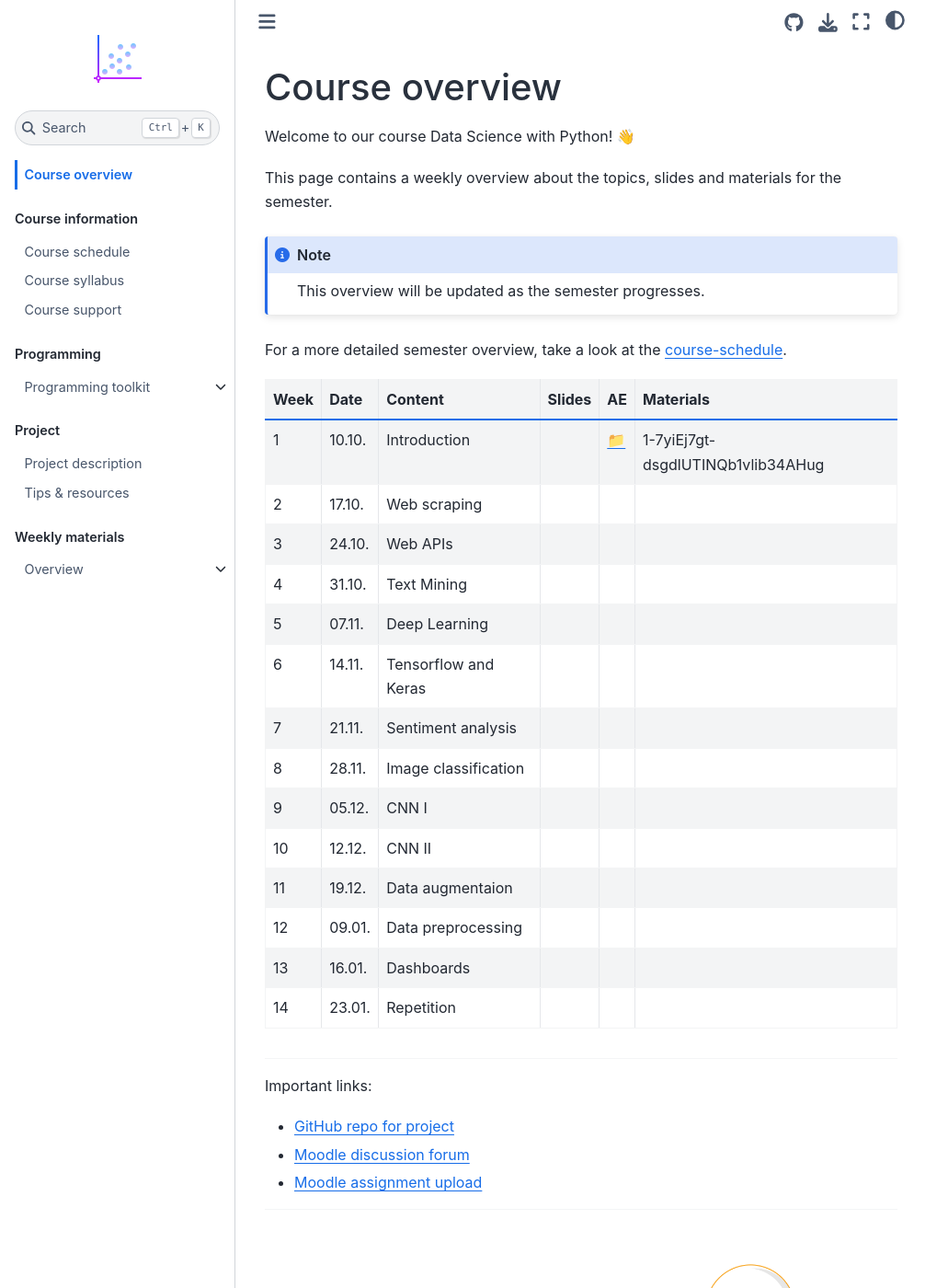
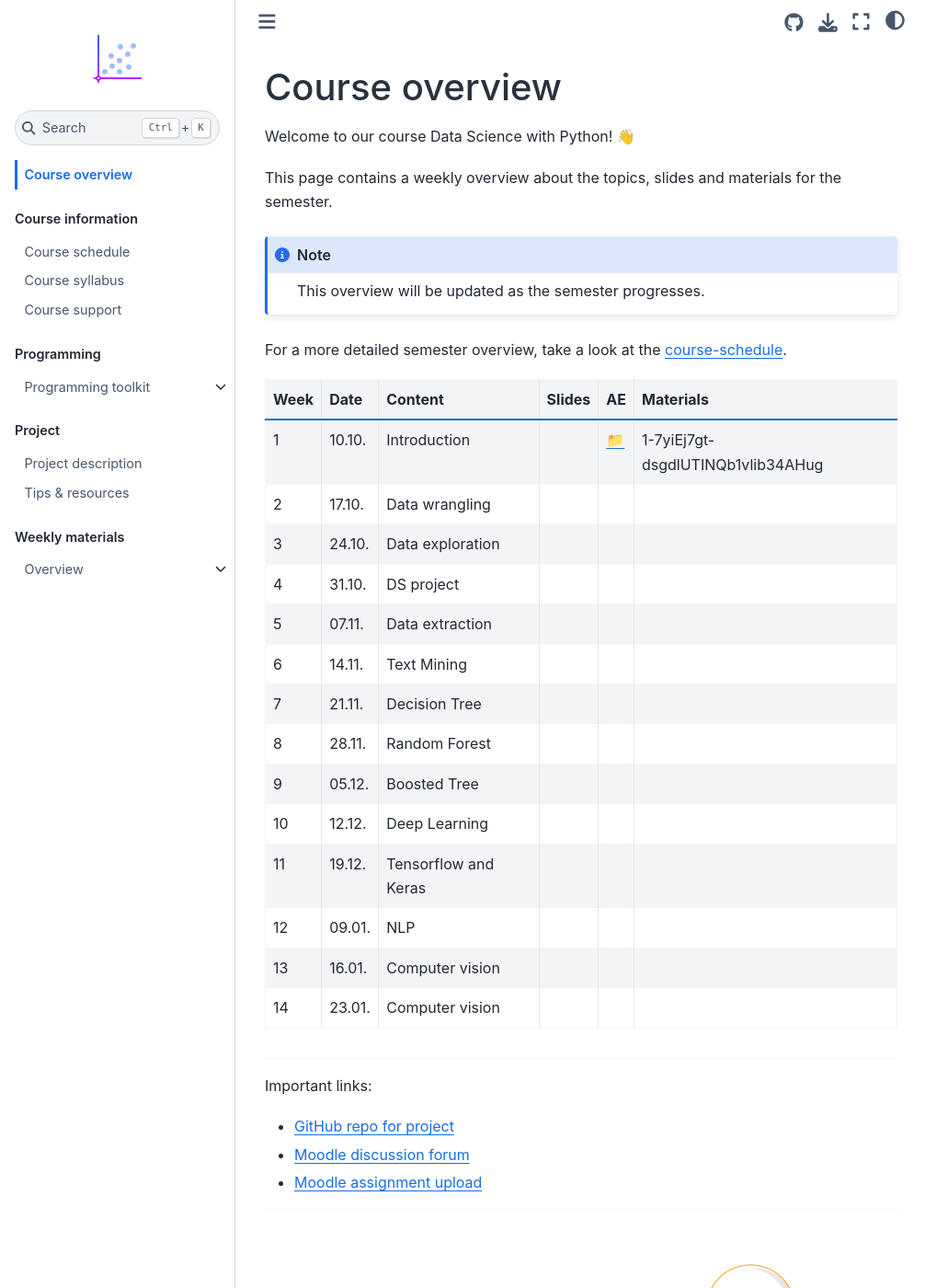
Before and after one commit to ds-ws22/website, a Jupyter Book: the page built from docs/course-overview.md, in a window 1280 px wide and 1400 px high. Shown: the whole window at 92% size, without its empty margins (0-1031 px from the left). Built offline with Jupyter Book 1.0.4 settings and Sphinx 7.4.7 and the Sphinx Book theme 1.1.4, drawn with Linux system fonts in a browser that asks for light colours; comment, search, counter and statistics services are not loaded.

Commit message:
Update course-overview.md

```diff
--- a/docs/course-overview.md
+++ b/docs/course-overview.md
@@ -11,23 +11,22 @@ This overview will be updated as the semester progresses.
 
 For a more detailed semester overview, take a look at the [course-schedule](../docs/course-schedule.md).
 
-
 |	Week	|	Date	|	Content	|	Slides	|	AE	|	Materials	|
 |	---	|	---	|	---	|	---	|	---	|	---	|
 |	1	|	10.10.	|	Introduction	|		|	[📁](../weeks/week1.md)	|	1-7yiEj7gt-dsgdlUTINQb1vlib34AHug	|
-|	2	|	17.10.	|	Web scraping	|		|		|		|
-|	3	|	24.10.	|	Web APIs	|		|		|		|
-|	4	|	31.10.	|	Text Mining	|		|		|		|
-|	5	|	07.11.	|	Deep Learning	|		|		|		|
-|	6	|	14.11.	|	Tensorflow and Keras	|		|		|		|
-|	7	|	21.11.	|	Sentiment analysis	|		|		|		|
-|	8	|	28.11.	|	Image classification 	|		|		|		|
-|	9	|	05.12.	|	CNN I	|		|		|		|
-|	10	|	12.12.	|	CNN II	|		|		|		|
-|	11	|	19.12.	|	Data augmentaion	|		|		|		|
-|	12	|	09.01.	|	Data preprocessing	|		|		|		|
-|	13	|	16.01.	|	Dashboards	|		|		|		|
-|	14	|	23.01.	|	Repetition	|		|		|		|
+|	2	|	17.10.	|	Data wrangling	|		|		|		|
+|	3	|	24.10.	|	Data exploration	|		|		|		|
+|	4	|	31.10.	|	DS project	|		|		|		|
+|	5	|	07.11.	|	Data extraction	|		|		|		|
+|	6	|	14.11.	|	Text Mining	|		|		|		|
+|	7	|	21.11.	|	Decision Tree	|		|		|		|
+|	8	|	28.11.	|	Random Forest	|		|		|		|
+|	9	|	05.12.	|	Boosted Tree	|		|		|		|
+|	10	|	12.12.	|	Deep Learning	|		|		|		|
+|	11	|	19.12.	|	Tensorflow and Keras	|		|		|		|
+|	12	|	09.01.	|	NLP	|		|		|		|
+|	13	|	16.01.	|	Computer vision	|		|		|		|
+|	14	|	23.01.	|	Computer vision	|		|		|		|
 
 ---
 
```
